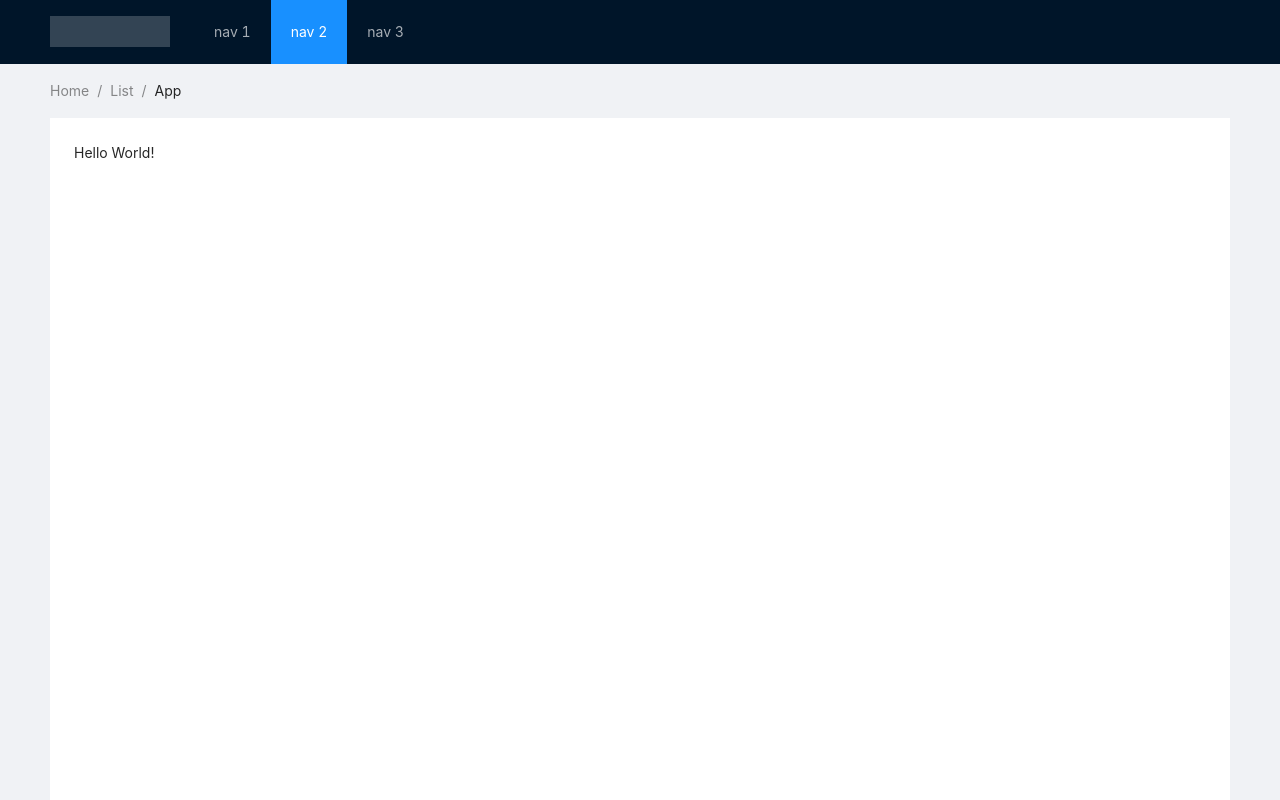
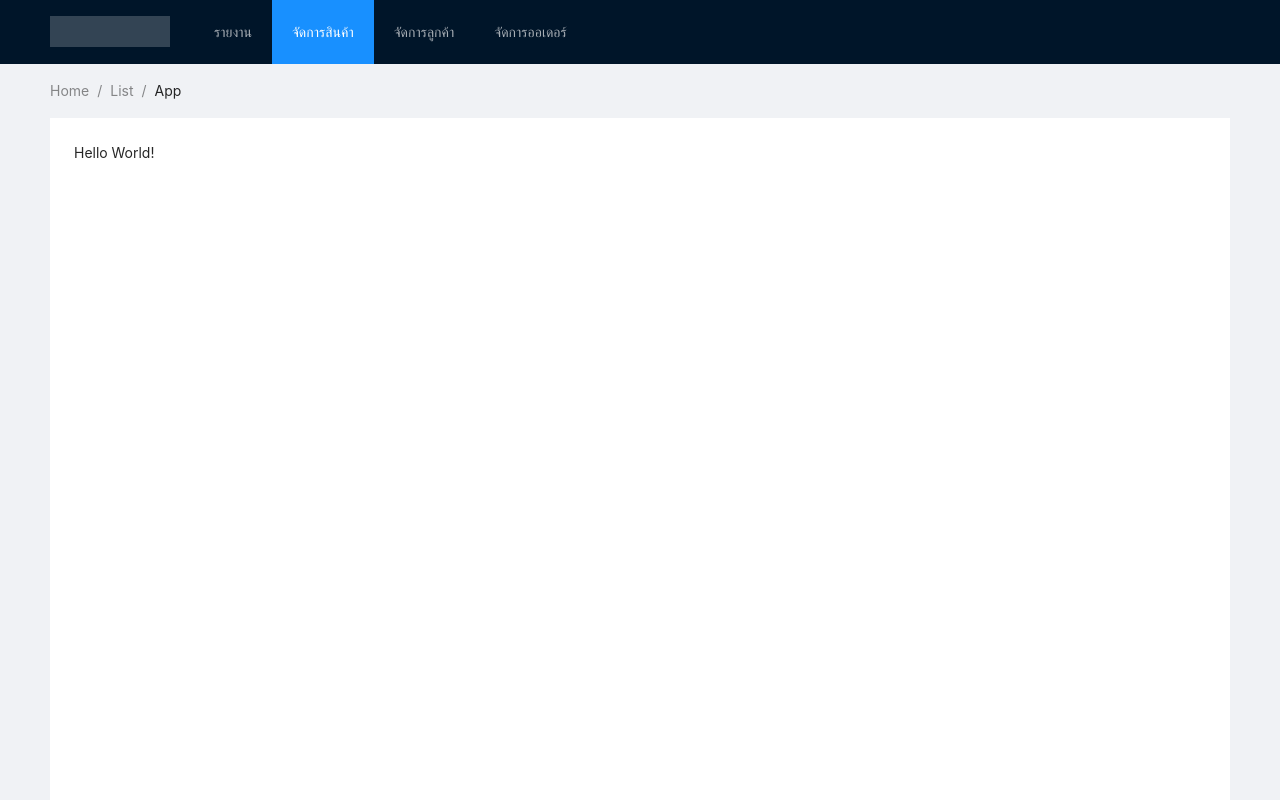
Before and after one commit to pondcore/inventory, a Next.js app: page / in a window 1280 px wide. Shown: the top 800 px of the page. Built offline with nearby package versions, Linux system fonts and the light colour scheme.

Commit message:
new branch Layout

```diff
--- a/pages/_app.js
+++ b/pages/_app.js
@@ -10,9 +10,10 @@ function MyApp({ Component, pageProps }) {
       <Header style={{ position: 'fixed', zIndex: 1, width: '100%' }}>
         <div className="logo" />
         <Menu theme="dark" mode="horizontal" defaultSelectedKeys={['2']}>
-          <Menu.Item key="1">nav 1</Menu.Item>
-          <Menu.Item key="2">nav 2</Menu.Item>
-          <Menu.Item key="3">nav 3</Menu.Item>
+          <Menu.Item key="1">รายงาน</Menu.Item>
+          <Menu.Item key="2">จัดการสินค้า</Menu.Item>
+          <Menu.Item key="3">จัดการลูกค้า</Menu.Item>
+          <Menu.Item key="3">จัดการออเดอร์</Menu.Item>
         </Menu>
       </Header>
       <Content className="site-layout" style={{ padding: '0 50px', marginTop: 64 }}>
```
